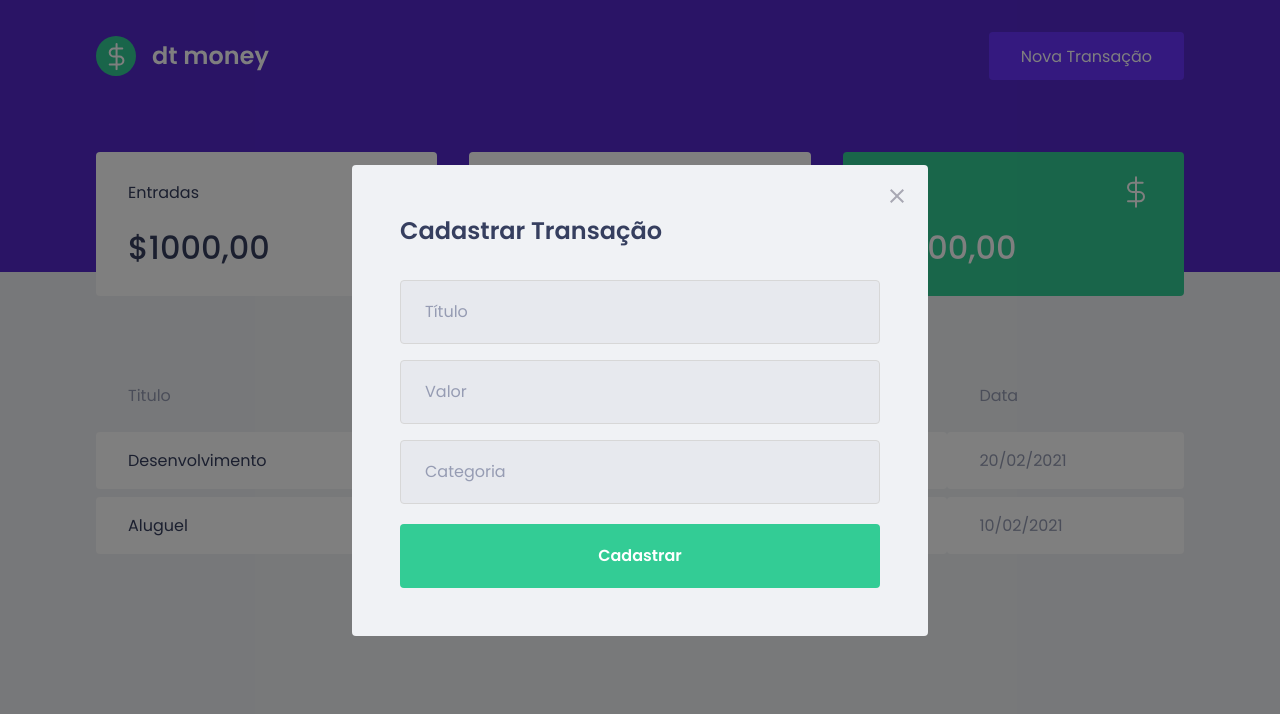
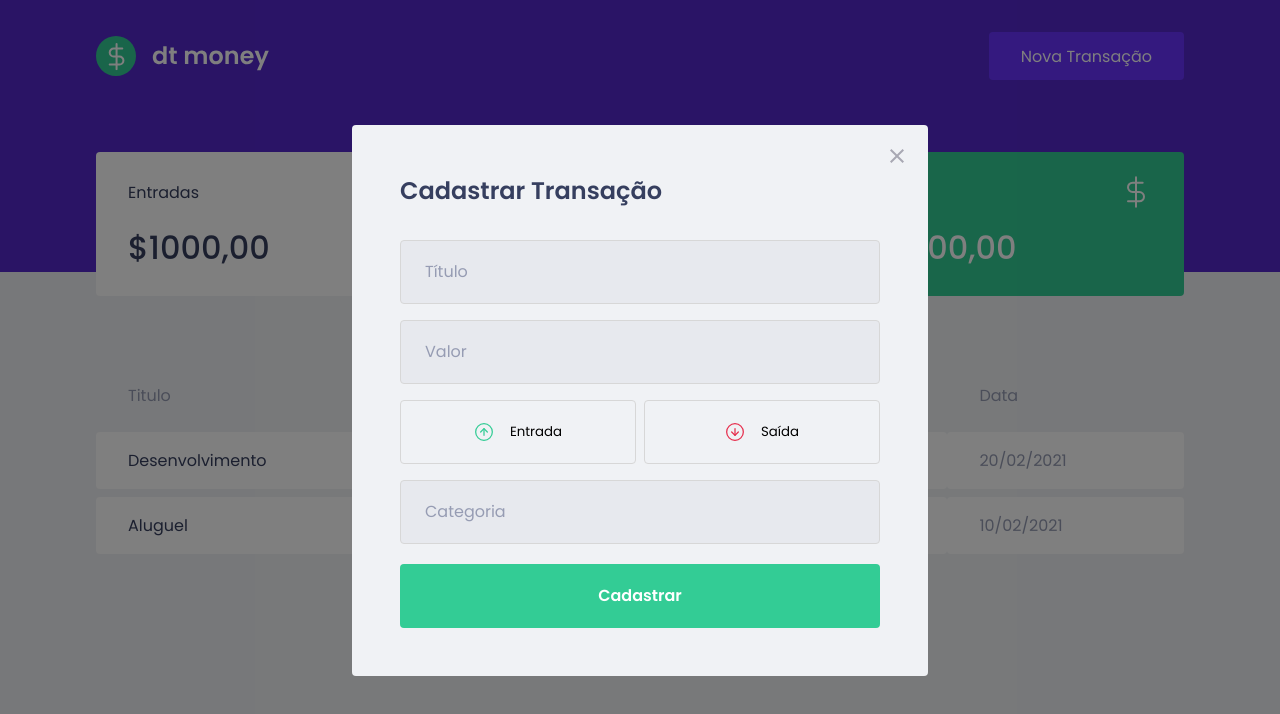
Before and after one commit to gustavohenri316/gh-money, a React (Vite) app: page / in a window 1280 px wide. Both pictures are taken after a click on the button "Nova Transação". Shown: the top 714 px of the page. Built offline with nearby package versions, Linux system fonts and the light colour scheme; no server answers; what miragejs would draw is missing.

Commit message:
adicionando botao de entrada e saida

```diff
--- a/package.json
+++ b/package.json
@@ -12,6 +12,7 @@
     "@types/styled-components": "^5.1.25",
     "axios": "^0.27.2",
     "miragejs": "^0.1.45",
+    "polished": "^4.2.2",
     "react": "^18.0.0",
     "react-dom": "^18.0.0",
     "react-modal": "^3.15.1",
--- a/src/components/NewTransactionModal/index.tsx
+++ b/src/components/NewTransactionModal/index.tsx
@@ -1,6 +1,8 @@
-import { Container } from "./styles";
+import { Container, TransactionTypeContainer } from "./styles";
 import Modal from 'react-modal'
 import closeImg from '../../assets/close.svg'
+import incomeImg from '../../assets/income.svg'
+import outcomeImg from '../../assets/outcome.svg'
 
 interface NewTransactionModalProps {
   isOpen: boolean;
@@ -30,6 +32,20 @@
           type='number'
           placeholder="Valor"
         />
+        <TransactionTypeContainer>
+          <button
+            type="button"
+          >
+            <img src={incomeImg} alt="Entrada" />
+            Entrada
+          </button>
+          <button
+            type="button"
+          >
+            <img src={outcomeImg} alt="Saída" />
+            Saída
+          </button>
+        </TransactionTypeContainer>
         <input
           placeholder="Categoria"
         />
--- a/src/components/NewTransactionModal/styles.ts
+++ b/src/components/NewTransactionModal/styles.ts
@@ -1,4 +1,5 @@
 import styled from "styled-components";
+import { darken } from 'polished'
 
 export const Container = styled.form`
   h2{
@@ -41,3 +42,37 @@
     }
   }
 `
+export const TransactionTypeContainer = styled.div`
+  margin: 1rem 0;
+  display: grid;
+  grid-template-columns: 1fr 1fr;
+  gap: 0.5rem;
+
+  button{
+    height: 4rem;
+    border: 1px solid #d7d7d7;
+    border-radius: 0.25rem;
+
+    background: transparent;
+
+    display: flex;
+    align-items: center;
+    justify-content: center;
+    gap: 1rem;
+    transition: border-color 0.2s;
+
+    &:hover{
+      border-color: ${darken(0.1, '#d7d7d7')};
+    }
+    img{
+      height: 20px;
+      width: 20px;
+    }
+    span{
+      display: inline-block;
+      margin-left: 1rem;
+      font-size: 1rem;
+      color: var(--text-title);
+    }
+  }
+`
```
Also changed, not shown: 1 other file (tests, documents, lock files or other folders).
